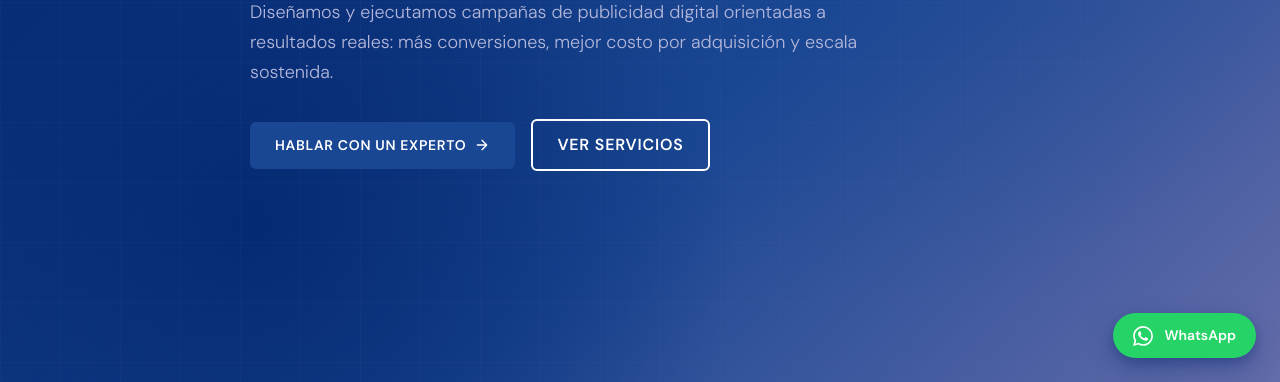
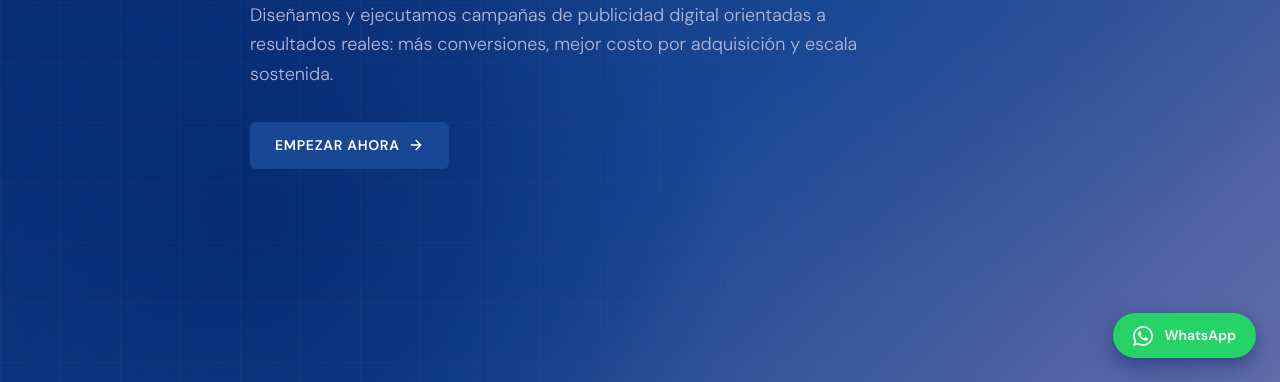
Before and after one commit to hernanmanzitti/prueba-abril-medano, a plain HTML site: page publicidad-digital.html in a window 1280 px wide. Shown: the part 418-800 px from the top of the page. Drawn offline with nearby package versions, Linux system fonts and the light colour scheme; a web font is replaced by a local one.

Commit message:
Update HTML pages: minor fixes across site
Co-Authored-By: Claude Opus 4.6 <noreply@anthropic.com>

```diff
--- a/publicidad-digital.html
+++ b/publicidad-digital.html
@@ -125,11 +125,11 @@
           </p>
 
           <div class="pd-hero-actions animate-in">
-            <a href="https://wa.me/5491173616189" class="btn-primary" target="_blank" rel="noopener">
-              Hablar con un experto
+            <a href="index.html#contact" class="btn-primary">
+              Empezar ahora
               <svg aria-hidden="true" xmlns="http://www.w3.org/2000/svg" width="16" height="16" viewBox="0 0 24 24" fill="none" stroke="currentColor" stroke-width="2" stroke-linecap="round" stroke-linejoin="round"><path d="M5 12h14M12 5l7 7-7 7"/></svg>
             </a>
-            <a href="#pd-servicios" class="btn-outline">Ver servicios</a>
+            <!-- <a href="#pd-servicios" class="btn-outline">Ver servicios</a> -->
           </div>
 
           <!-- KPI strip — patrón hero-metrics del index
```
Also changed, not shown: index.html (+1 -1 lines), nosotros.html (+0 -3 lines), resenas.html (+4 -3 lines).
